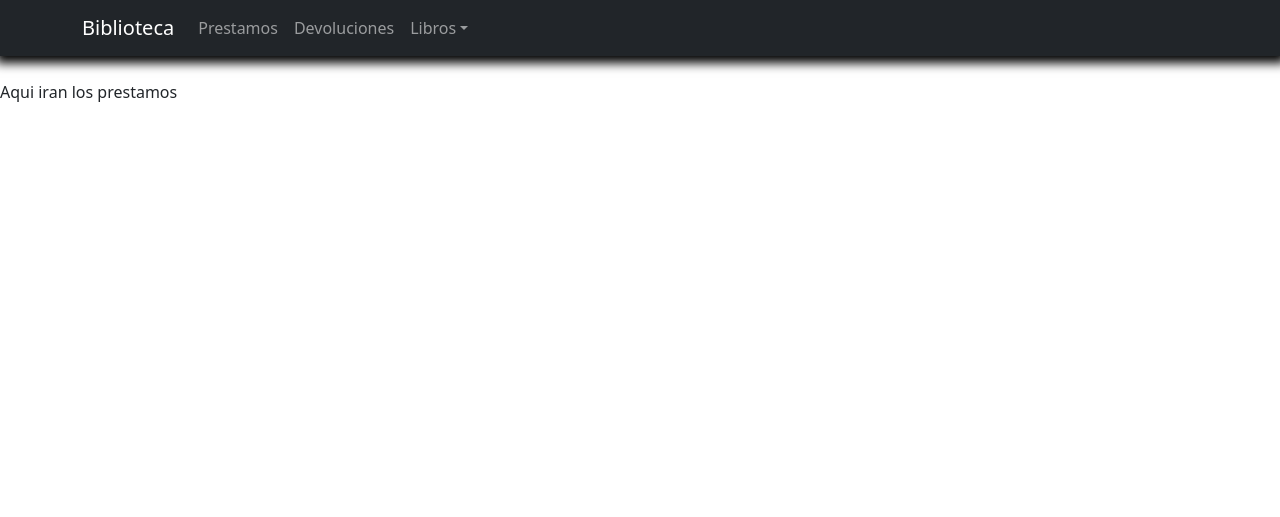
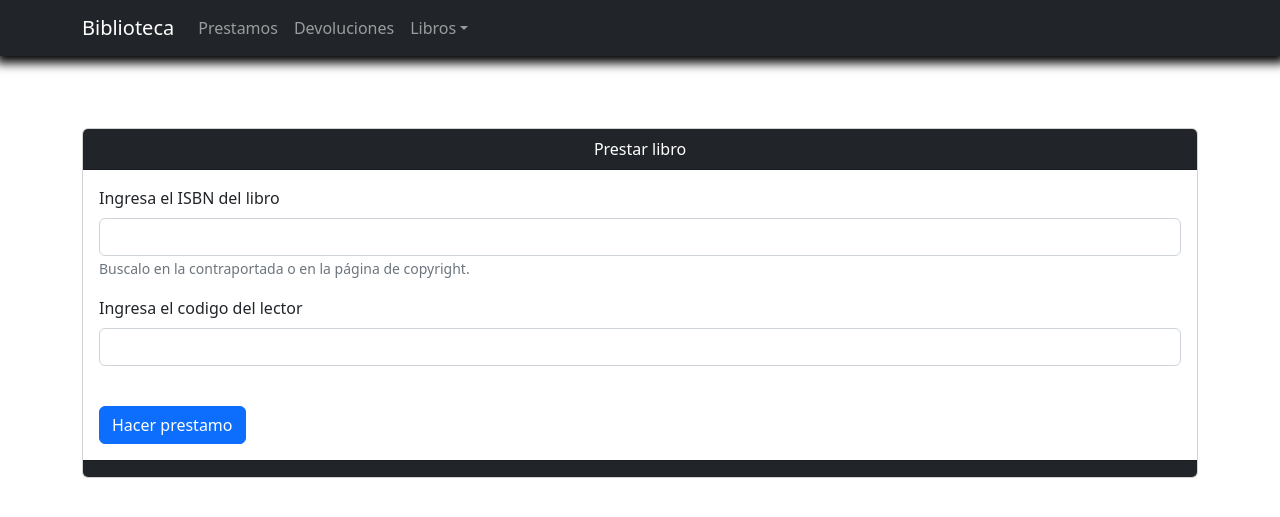
Before and after one commit to Sleepypoem/Gestion-Biblioteca, a PHP site: page /secciones/Prestamos.php in a window 1280 px wide. Shown: the top 517 px of the page. Run offline with PHP 8.4, Linux system fonts and the light colour scheme.

Commit message:
Formularios de devoluciones y prestamos

```diff
--- a/secciones/Prestamos.php
+++ b/secciones/Prestamos.php
@@ -7,7 +7,42 @@ function obtenerNombrePagina()
     return pathinfo(__FILE__, PATHINFO_FILENAME);
 }
 ?>
-Aqui iran los prestamos
+
+<body>
+    <br>
+    <br>
+    <div class="container">
+        <div class="card">
+            <div class="card-header card-header text-white text-center bg-dark">
+                Prestar libro
+            </div>
+            <div class="card-body">
+
+                <form action="Prestamos.php" method="post">
+                    <div class="mb-3">
+                        <label class="form-label">Ingresa el ISBN del libro</label>
+                        <input type="text" class="form-control" name="prestamos-isbn" aria-describedby="book-isbn"
+                            required>
+                        <small id="helpId" class="form-text text-muted">Buscalo en la contraportada o en la
+                            página de copyright.</small>
+                    </div>
+
+                    <div class="mb-3">
+                        <label class="form-label">Ingresa el codigo del lector</label>
+                        <input type="text" class="form-control" name="codigo-lector" aria-describedby="codigo-lector"
+                            required>
+                    </div>
+                    <br>
+                    <button type="submit" class="btn btn-primary">Hacer prestamo</button>
+                </form>
+
+            </div>
+            <div class="card-footer bg-dark text-muted">
+
+            </div>
+        </div>
+    </div>
+</body>
 
 
 <?php
```
Also changed, not shown: secciones/Devoluciones.php (+37 -1 lines).
